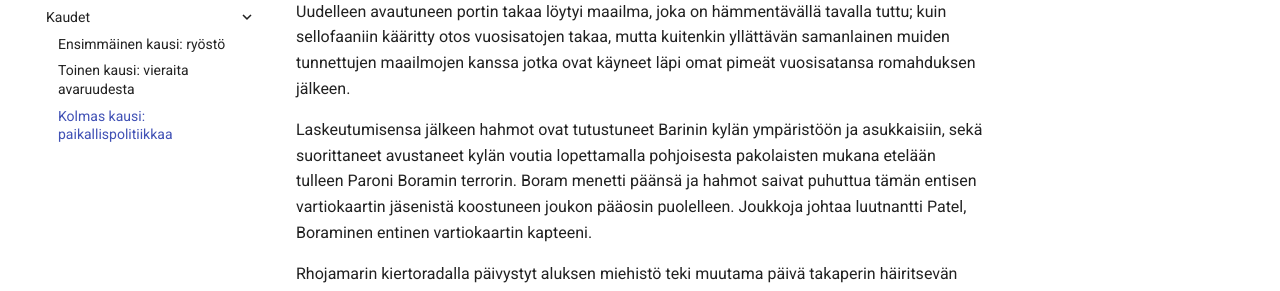
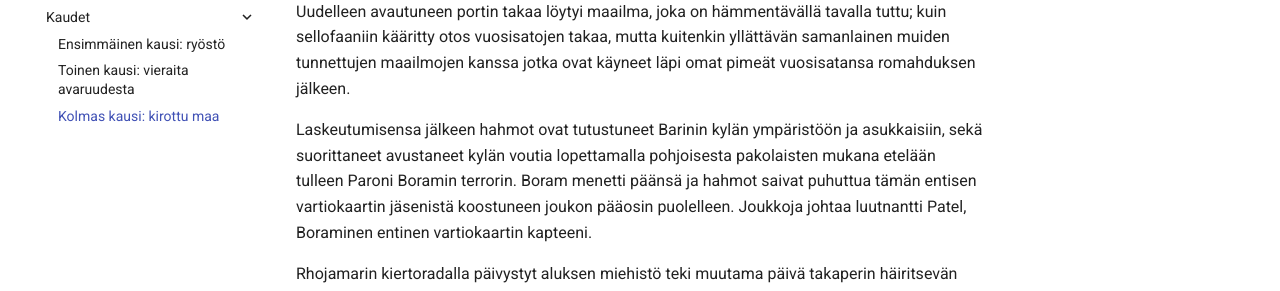
Before and after one commit to mertenator100/mertenator100.github.io, an MkDocs documentation site: the page built from docs/kausi3.md, in a window 1280 px wide. Shown: the part 283-574 px from the top of the page. Built offline with MkDocs 1.6.1 and Material for MkDocs 9.7.7, drawn with Linux system fonts in a browser that asks for light colours.

Commit message:
korjaa navi

```diff
--- a/mkdocs.yml
+++ b/mkdocs.yml
@@ -15,5 +15,5 @@ nav:
     - 'Kaudet':
         - 'Ensimmäinen kausi: ryöstö': 'kausi1.md'
         - 'Toinen kausi: vieraita avaruudesta': 'kausi2.md'
-        - 'Kolmas kausi: paikallispolitiikkaa': 'kausi3.md'
+        - 'Kolmas kausi: kirottu maa': 'kausi3.md'
 theme: material
```
